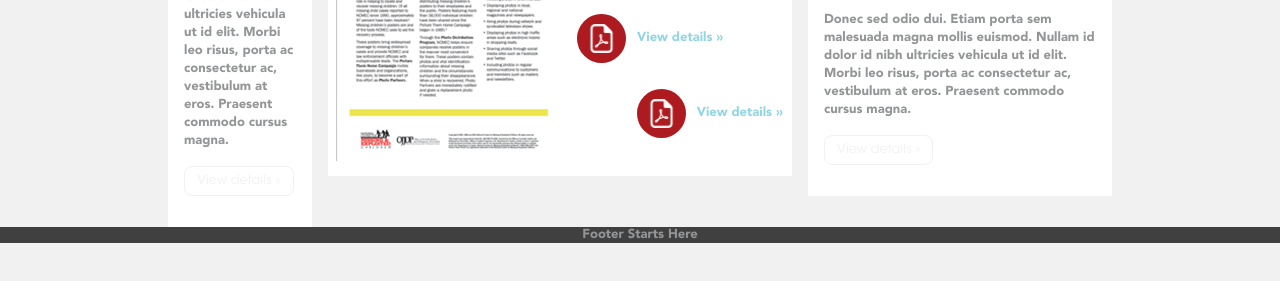
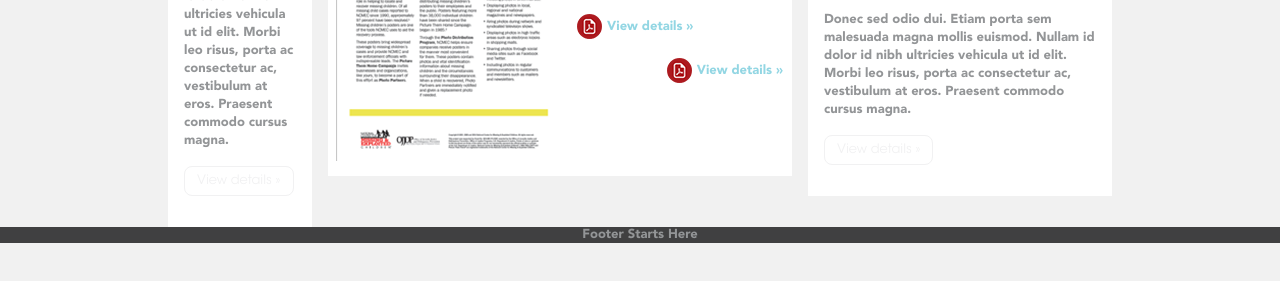
Before and after one commit to RakeshPandey/ncmec-frontend, a website: page publication-template.html in a window 1280 px wide. Shown: the part 301-582 px from the top of the page. Drawn offline with Linux system fonts and the light colour scheme.

Commit message:
PDF Icon size changed and change css accordingly

```diff
--- a/missingkids/less/utilities.less
+++ b/missingkids/less/utilities.less
@@ -103,6 +103,11 @@
   background: url("../../images/pdf-icon-big.png") no-repeat 0 0;
   padding: 16px 0 25px 60px !important;
 }
+
+.download-pdf-medium {
+  background: url("../../images/pdf-icon-medium.png") no-repeat 0 0;
+  padding: 5px 0 5px 30px !important;
+}
 .download-excel {
   background: url("../../images/pdf-icon-small.png") no-repeat 0 0;
   padding: 16px 0 25px 60px !important;
--- a/publication-template.html
+++ b/publication-template.html
@@ -81,8 +81,8 @@
                       <img src="missingkids/images/MK-XA3-picturethemhome.png" alt="Donec sed odio dui">
                     </picture>
                     <p>Donec sed odio dui. Etiam porta sem malesuada magna mollis euismod. Nullam id dolor id nibh ultricies vehicula ut id elit. Morbi leo risus, porta ac consectetur ac, vestibulum at eros. Praesent commodo cursus magna.</p>
-                    <p><a class="btn btn-link download-pdf" href="#" title="View details">View details »</a></p>
-                    <p><a class="btn btn-link pull-right download-pdf" href="#" title="View details">View details »</a></p>
+                    <p><a class="btn btn-link download-pdf-medium" href="#" title="View details">View details »</a></p>
+                    <p><a class="btn btn-link pull-right download-pdf-medium" href="#" title="View details">View details »</a></p>
                   </div>
                 </div>
               </div>
```
Also changed, not shown: missingkids/images/pdf-icon-medium.png (added), missingkids/less/css/application.css.
